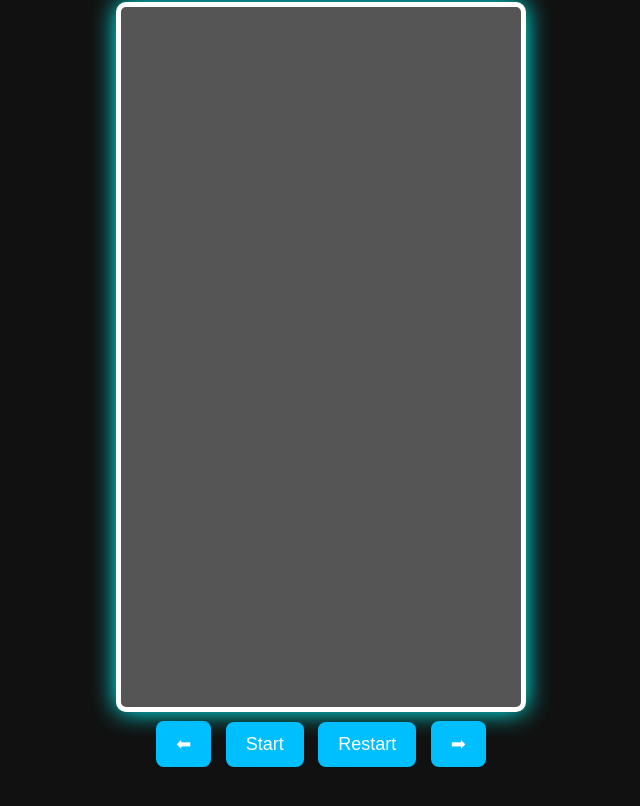
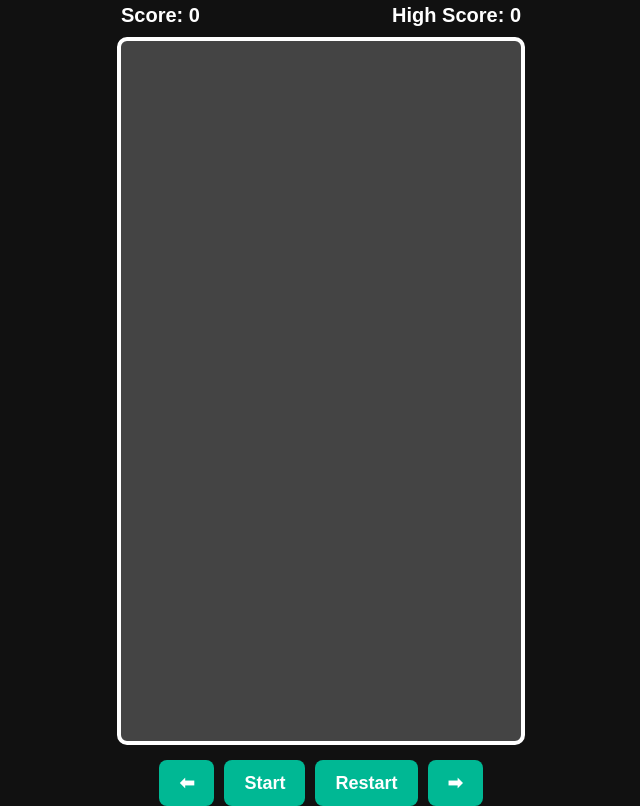
Before and after one commit to harshal-shr/Game-car, a plain HTML site: page index.html in a window 1280 px wide. Shown: the part 49-855 px from the top of the page, without its empty margins (319-959 px from the left). Before the commit the page ends 821 px from the top, so only its background shows below. Drawn offline with Linux system fonts and the light colour scheme.

Commit message:
Refactor CSS styles for improved layout and design

```diff
--- a/style.css
+++ b/style.css
@@ -2,54 +2,77 @@
     margin:0;
     padding:0;
     box-sizing:border-box;
-font-family:Arial, sans-serif;
 }
 
 body{
     background:#111;
+    color:#fff;
+    font-family:Arial,sans-serif;
     display:flex;
     justify-content:center;
     align-items:center;
-height:100vh;
+    min-height:100vh;
 }
 
 .game-container{
     text-align:center;
 }
 
-canvas{
-background:#555;
-border:5px solid #fff;
-border-radius:10px;
-box-shadow:0 0 25px cyan;
+h1{
+    margin-bottom:15px;
 }
 
 .hud{
-color:#fff;
-margin-bottom:15px;
+    display:flex;
+    justify-content:space-between;
+    width:400px;
+    margin:10px auto;
+    font-size:20px;
+    font-weight:bold;
 }
 
-.score{
-font-size:22px;
-margin-top:8px;
+canvas{
+    background:#444;
+    border:4px solid #fff;
+    border-radius:10px;
+    display:block;
+    margin:auto;
 }
 
-.buttons{
+.controls{
     margin-top:15px;
+    display:flex;
+    justify-content:center;
+    gap:10px;
 }
 
 button{
     padding:12px 20px;
-margin:5px;
+    font-size:18px;
     border:none;
     border-radius:8px;
-background:#00bfff;
+    cursor:pointer;
+    background:#00b894;
     color:#fff;
-font-size:18px;
-cursor:pointer;
-transition:0.3s;
+    font-weight:bold;
 }
 
 button:hover{
-background:#0099cc;
+    background:#019875;
 }
+
+@media (max-width:500px){
+    canvas{
+        width:95%;
+        height:auto;
+    }
+
+    .hud{
+        width:95%;
+        font-size:18px;
+    }
+
+    .controls{
+        flex-wrap:wrap;
+    }
+}
```
Lines whose indentation alone changed are shown as unchanged.
